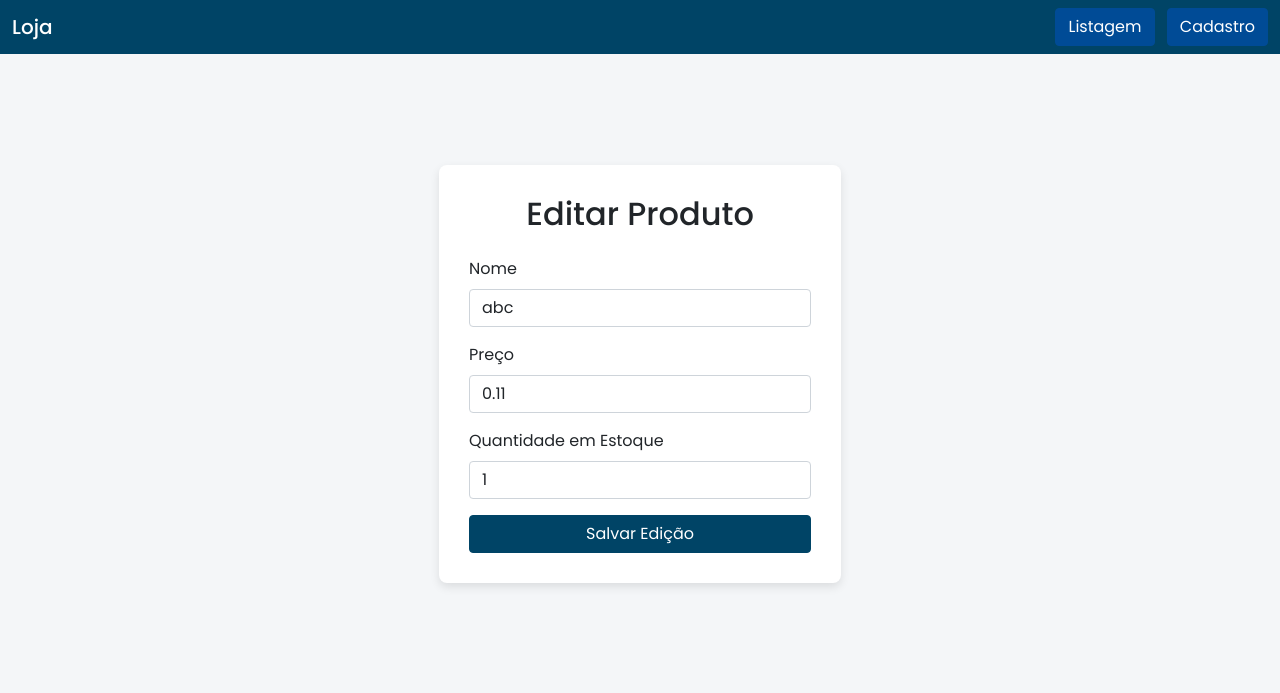
After one commit to ArthurLBSilva/crud_produtos, a Django app: page /editar_produto/28// in a window 1280 px wide. The commit adds this page. Shown: the top 693 px of the page. Run offline with Django 5.2, Linux system fonts and the light colour scheme; data comes from the database, SQL or seed files in the repository; both versions use the stored data as it was after the commit.

Commit message:
Tela implementada de editar-produto
É possível editar qualquer produto da listagem agora quantas vezes quiser até clicar em algum dos dois botões em cima para ir a tela inicial ou a de listagem, também aparece uma mensagem caso a edição tenha dado certo.

```diff
--- a/crud_produtos/urls.py
+++ b/crud_produtos/urls.py
@@ -2,8 +2,7 @@ from django.urls import path
 from loja import views
 urlpatterns = [
     path('', views.home, name='home'), # Cadastro de produtos, tela inicial
-
     path('listagem/', views.listagem, name='listagem_produtos'), # Listagem de produtos
-
-    path('produto/excluir/<int:id>/', views.excluir_produto, name='excluir_produto'),  # Excluir produto
+    path('produto/excluir/<int:id>/', views.excluir_produto, name='excluir_produto'), # Excluir produto
+    path('editar_produto/<int:id>//', views.editar_produto, name='editar_produto'), # Atualizar produto
 ]
--- /dev/null
+++ b/loja/templates/produtos/editar_produto.html
@@ -0,0 +1,69 @@
+<!-- Precisa ter esse load para arquivos estaticos, sem ele não funciona -->
+{% load static %}
+<!doctype html>
+<html lang="pt-br">
+  <head>
+    <meta charset="utf-8">
+    <meta name="viewport" content="width=device-width, initial-scale=1">
+
+    <!-- Bootstrap CSS -->
+    <link href="https://cdn.jsdelivr.net/npm/bootstrap@5.0.2/dist/css/bootstrap.min.css" rel="stylesheet" integrity="sha384-EVSTQN3/azprG1Anm3QDgpJLIm9Nao0Yz1ztcQTwFspd3yD65VohhpuuCOmLASjC" crossorigin="anonymous">
+
+    <!-- Fonte Poppins -->
+    <link href="https://fonts.googleapis.com/css2?family=Poppins:wght@300;400;500;600&display=swap" rel="stylesheet">
+
+    <!-- Estilizacao, como segue a mesma da tela inicial não mudei -->
+    <link rel="stylesheet" href="{% static 'css/home_estilizacao.css' %}">
+
+    <title>Editar Produto</title>
+
+  </head>
+  <body>
+    <nav class="navbar navbar-light">
+      <div class="container-fluid d-flex justify-content-between">
+        <span class="navbar-brand mb-0 h1">Loja</span>
+        <div>
+          <a href="{% url 'listagem_produtos' %}" class="btn btn-listagem me-2">Listagem</a>
+          <a href="{% url 'home' %}" class="btn btn-listagem">Cadastro</a>
+        </div>
+      </div>
+    </nav>
+
+
+
+    <!-- Formulário centralizado -->
+    <div class="form-container">
+      <form action="{% url 'editar_produto' produto.id_produto %}" method="post">
+        {% csrf_token %}
+        <div class="container">
+          <h2 class="text-center mb-4">Editar Produto</h2>
+          <div class="mb-3 espacamento">
+            <label for="nomeProduto" class="form-label">Nome</label>
+            <input name="nome_produto" class="form-control" type="text" value="{{ produto.nome }}" placeholder="Nome" maxlength="100" required>
+          </div>
+          <div class="mb-3 espacamento">
+            <label for="precoProduto" class="form-label">Preço</label>
+            <input name="preco_produto" class="form-control" type="number" value="{{ produto.preco }}" placeholder="Preço" step="0.01" min="0" required>
+          </div>
+          <div class="mb-3 espacamento">
+            <label for="qtdEstoque" class="form-label">Quantidade em Estoque</label>
+            <input name="qtd_estoque" class="form-control" type="number" value="{{ produto.quantidade_estoque }}" placeholder="Estoque" step="1" min="0" required>
+          </div>
+          <div class="text-center">
+            <button type="submit" name="editar_produto" class="btn btn-produto">Salvar Edição</button>
+          </div>
+        </div>
+      </form>
+    </div>
+
+    {% if mensagem %}
+        <div id="success-alert" class="alert alert-success mt-3 text-center" role="alert">
+            {{ mensagem }}
+        </div>
+    {% endif %}
+
+    <!-- Bootstrap JS -->
+    <script src="https://cdn.jsdelivr.net/npm/bootstrap@5.0.2/dist/js/bootstrap.bundle.min.js" integrity="sha384-MrcW6ZMFYlzcLA8Nl+NtUVF0sA7MsXsP1UyJoMp4YLEuNSfAP+JcXn/tWtIaxVXM" crossorigin="anonymous"></script>
+
+  </body>
+</html>
--- a/loja/templates/produtos/home.html
+++ b/loja/templates/produtos/home.html
@@ -1,7 +1,7 @@
 <!-- Precisa ter esse load para arquivos estaticos, sem ele não funciona -->
 {% load static %}
 <!doctype html>
-<html lang="en">
+<html lang="pt-br">
   <head>
     <meta charset="utf-8">
     <meta name="viewport" content="width=device-width, initial-scale=1">
@@ -47,7 +47,7 @@
                 <input name="qtd_estoque" class="form-control" type="number" step="1" min="0" required>
               </div>
               <div class="text-center">
-                <button type="submit" name="cadastrar_produto" class="btn btn-produto">Cadastrar Produto</button>
+                <button type="submit" name="cadastrar_produto" class="btn btn-produto">Cadastrar</button>
               </div>
           </div>
       </form>
--- a/loja/views.py
+++ b/loja/views.py
@@ -43,3 +43,23 @@ def excluir_produto(request, id):
         'message': f'O produto "{produto.nome}" foi excluído com sucesso!'
     }
     return render(request, 'produtos/listagem.html', produtos)
+
+def editar_produto(request, id):
+    # Recupera o produto pelo ID
+    produto = get_object_or_404(Produto, id_produto=id)
+    mensagem = None
+    if request.method == 'POST':
+        # Atualiza os dados do produto com base no formulário enviado
+        produto.nome = request.POST.get('nome_produto')
+        produto.preco = request.POST.get('preco_produto')
+        produto.quantidade_estoque = request.POST.get('qtd_estoque')
+
+        # Salva as alterações no banco de dados
+        produto.save()
+
+        # Redireciona para a página inicial com mensagem de sucesso
+        # Define a mensagem de sucesso
+        mensagem = "Produto atualizado com sucesso!"
+
+    # Renderiza a página de edição, passando os dados do produto e a mensagem
+    return render(request, 'produtos/editar_produto.html', {'produto': produto, 'mensagem': mensagem})
```
Also changed, not shown: loja/templates/produtos/listagem.html (+9 -2 lines), db.sqlite3, loja/static/css/home_estilizacao.css (line endings or trailing spaces).
